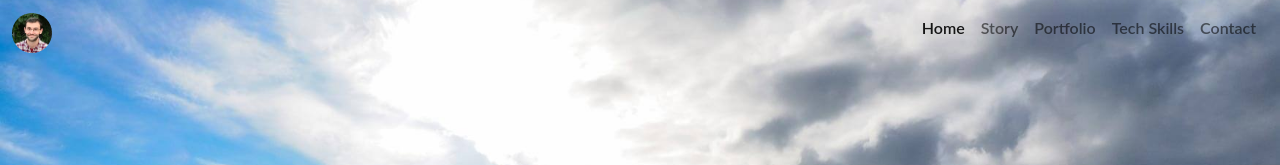
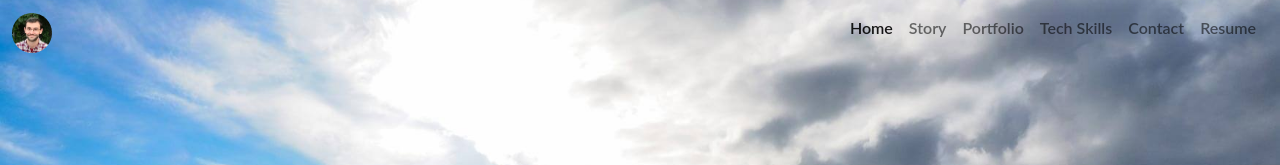
Before and after one commit to JoelDore/react-portfolio, a React (Create React App) app: page / in a window 1280 px wide. Shown: the top 165 px of the page. Built offline with nearby package versions, Linux system fonts and the light colour scheme.

Commit message:
Add nav link to resume

```diff
--- a/src/components/Nav.js
+++ b/src/components/Nav.js
@@ -1,6 +1,8 @@
 import React from "react";
 import { Link, useLocation } from "react-router-dom";
-import BootNav from 'react-bootstrap/Nav'
+import BootNav from 'react-bootstrap/Nav';
+import resume from '../assets/Resume.pdf'
+
 export default function Nav() {
     const location = useLocation();
 
@@ -29,6 +31,9 @@ export default function Nav() {
                 className={location.pathname === "/contact" ? "nav-link active" : "nav-link"}>
                 Contact
             </Link>
+            <a href={resume} target="_blank" rel="noreferrer" className={"nav-link"} onClick={(e) => e.target.blur()}>
+                Resume
+            </a>
         </BootNav >
     );
 }
```
Also changed, not shown: 1 other file (tests, documents, lock files or other folders).
